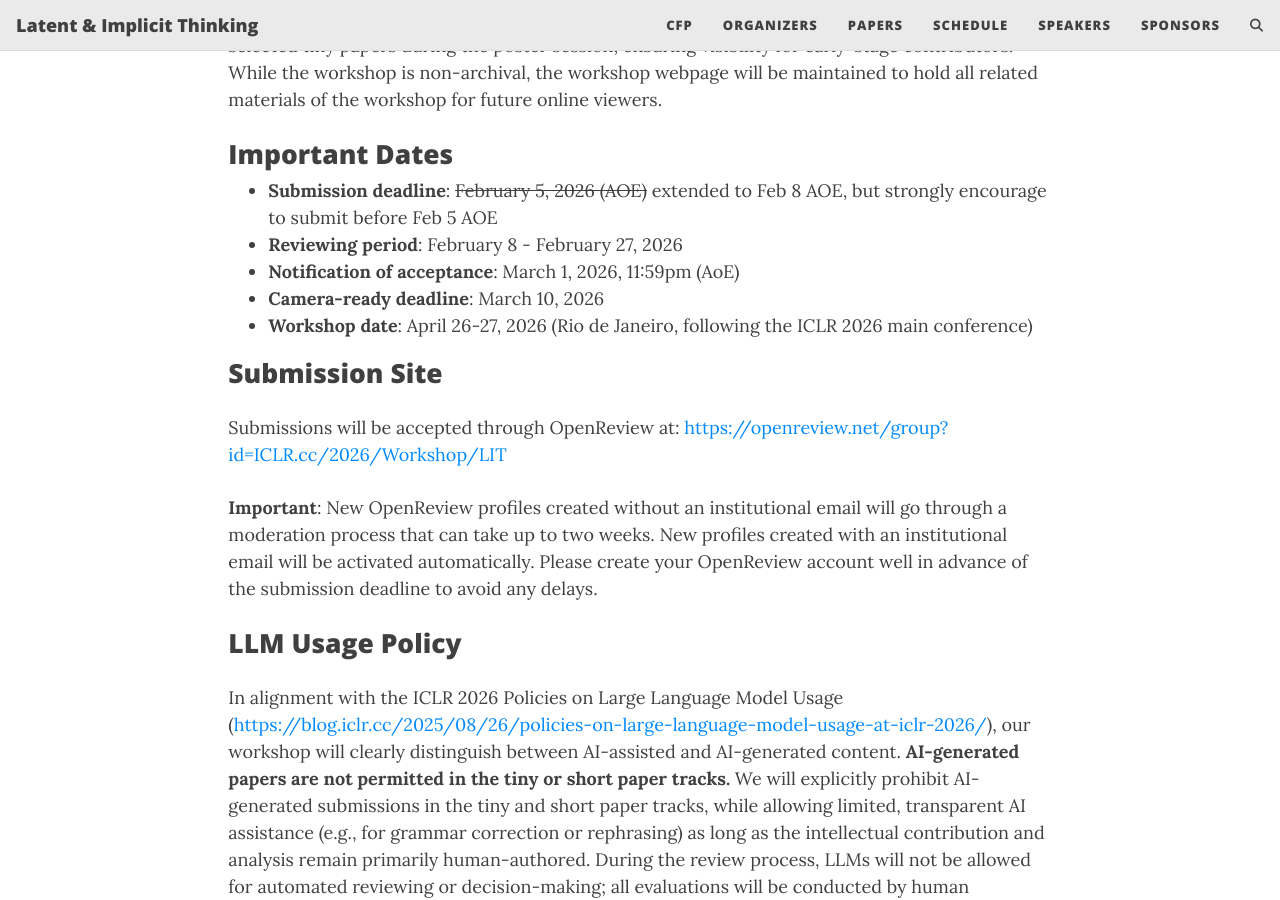
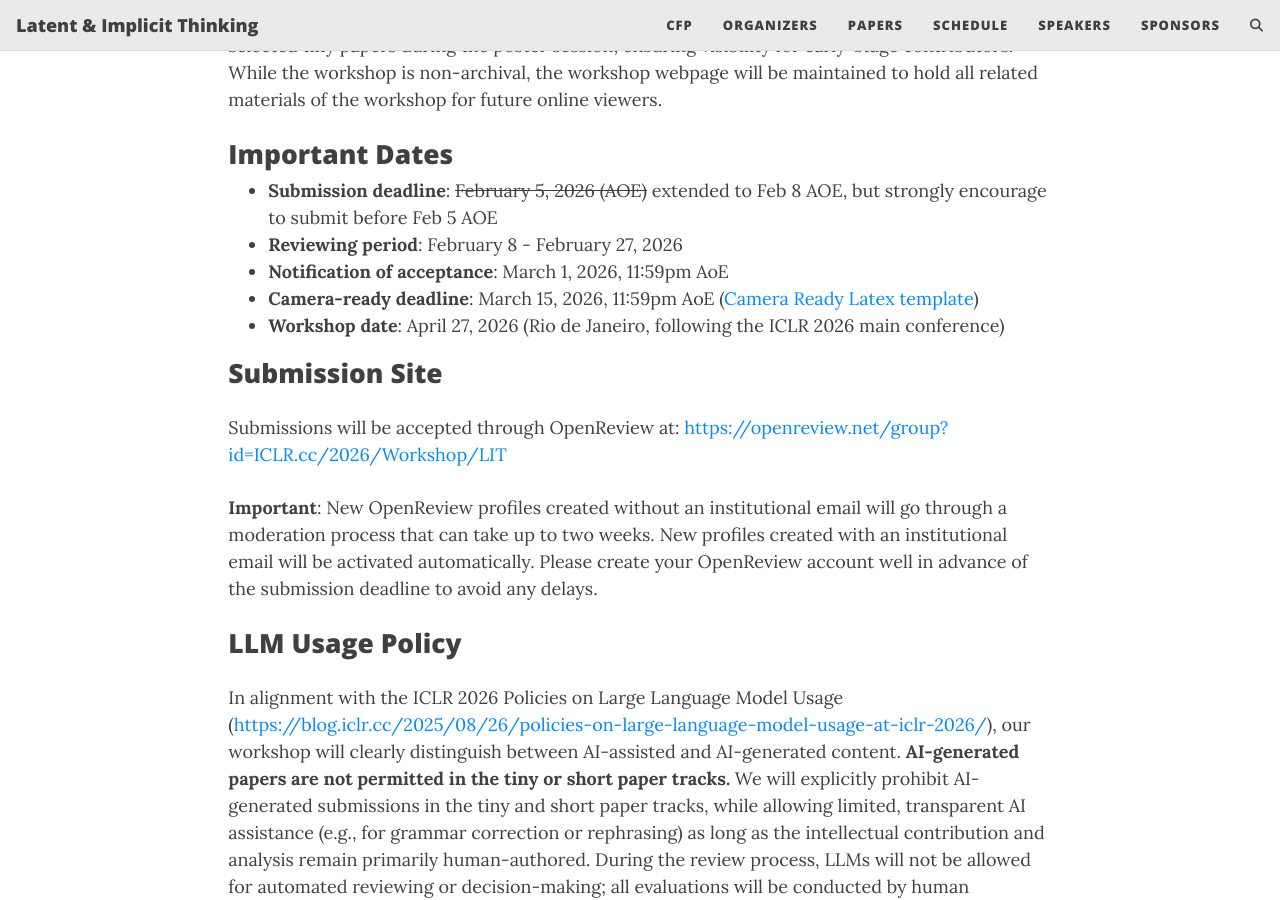
Before and after one commit to latent-implicit-thinking/latent-implicit-thinking.github.io, a Jekyll site: the page built from callforpapers.md, in a window 1280 px wide and 900 px high, scrolled down 2220 px. Built offline with Jekyll 4.4.1, drawn with Linux system fonts in a browser that asks for light colours; comment, search, counter and statistics services are not loaded.

Commit message:
Revise important dates for submission and workshops

```diff
--- a/callforpapers.md
+++ b/callforpapers.md
@@ -51,9 +51,9 @@
 
 - **Submission deadline**: ~~February 5, 2026 (AOE)~~ extended to Feb 8 AOE, but strongly encourage to submit before Feb 5 AOE
 - **Reviewing period**: February 8 - February 27, 2026
-- **Notification of acceptance**: March 1, 2026, 11:59pm (AoE)
-- **Camera-ready deadline**: March 10, 2026
-- **Workshop date**: April 26-27, 2026 (Rio de Janeiro, following the ICLR 2026 main conference)
+- **Notification of acceptance**: March 1, 2026, 11:59pm AoE
+- **Camera-ready deadline**: March 15, 2026, 11:59pm AoE ([Camera Ready Latex template](assets/data/iclr2026.zip))
+- **Workshop date**: April 27, 2026 (Rio de Janeiro, following the ICLR 2026 main conference)
 
 ## Submission Site
 
```
